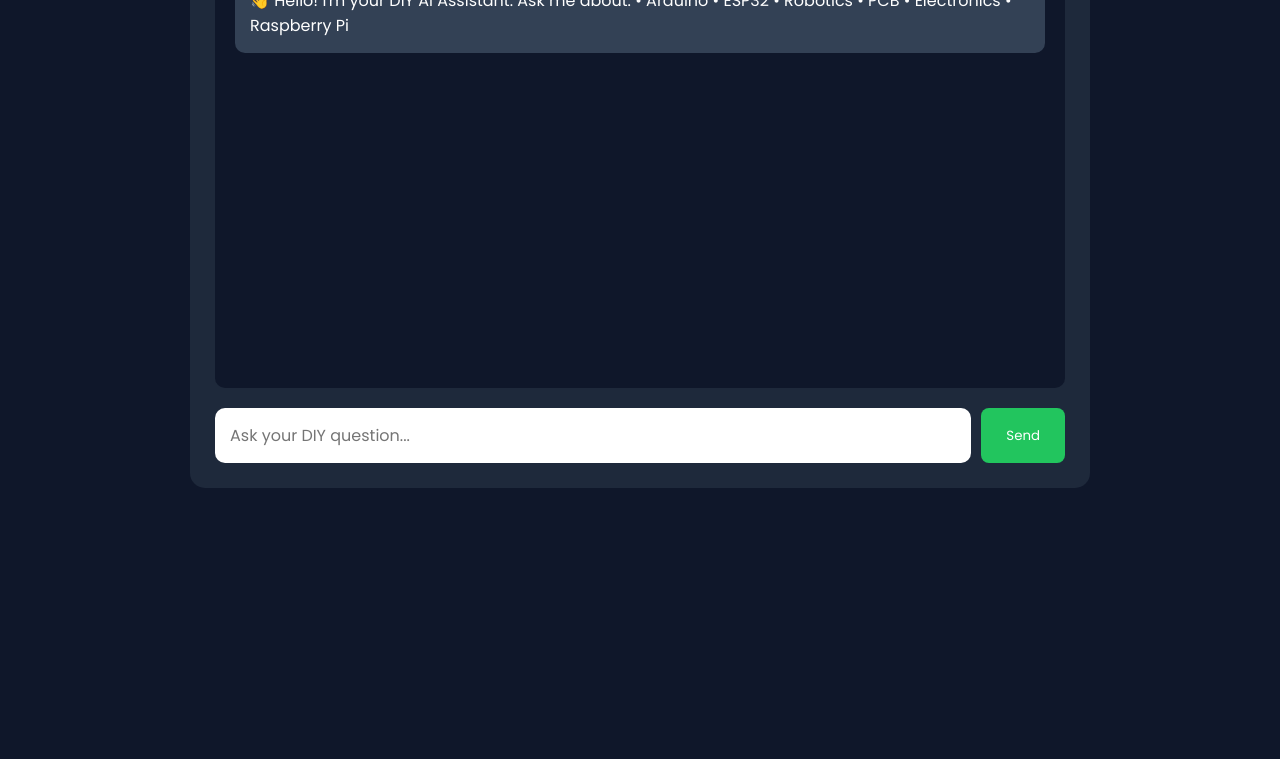
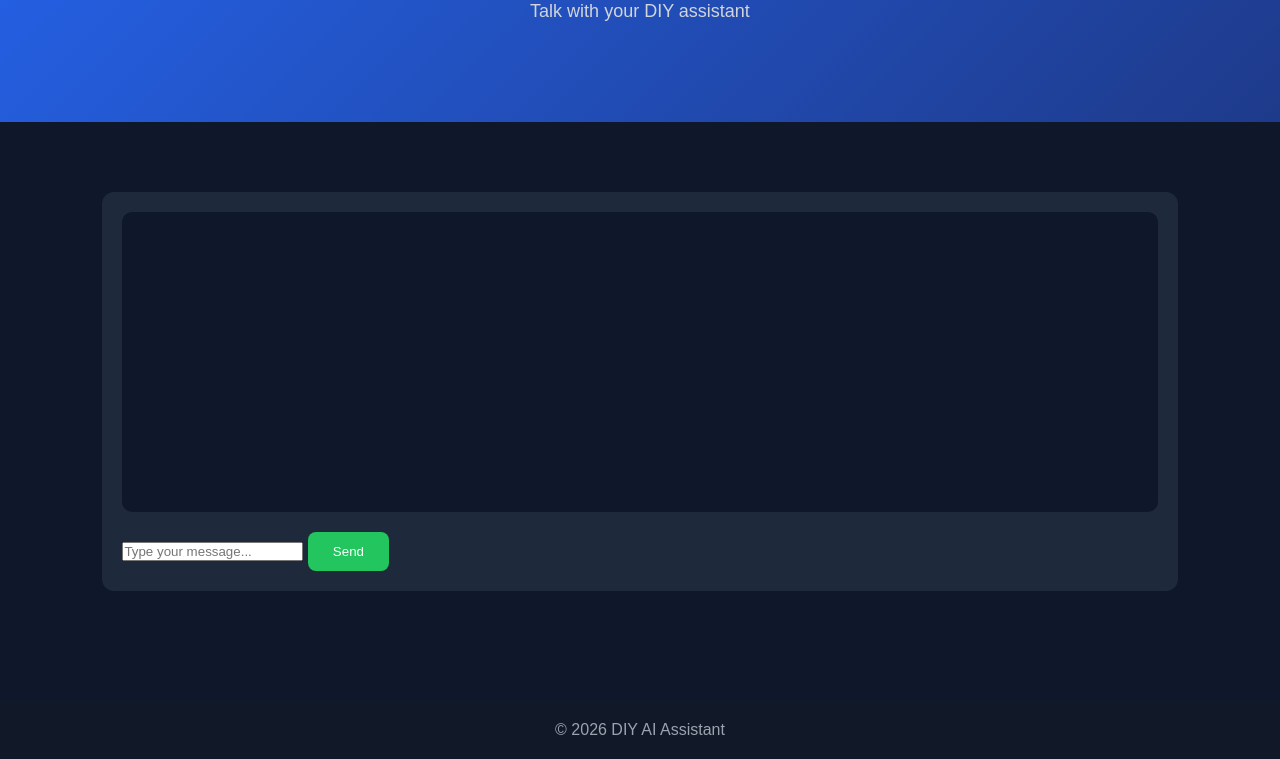
Before and after one commit to arunf1kumar-cyber/DIY-AI-Assistant-1, a plain HTML site: page ai-chat.html in a window 1280 px wide. Shown: the part 241-1000 px from the top of the page. Before the commit the page ends 800 px from the top, so only its background shows below. Drawn offline with Linux system fonts and the light colour scheme.

Commit message:
Update ai-chat.html

```diff
--- a/ai-chat.html
+++ b/ai-chat.html
@@ -3,211 +3,48 @@
 <head>
     <meta charset="UTF-8">
     <meta name="viewport" content="width=device-width, initial-scale=1.0">
-    <title>DIY AI Assistant - AI Chat</title>
-
+    <title>AI Chat - DIY AI Assistant</title>
     <link rel="stylesheet" href="style.css">
-
-    <link href="https://fonts.googleapis.com/css2?family=Poppins:wght@300;400;600;700&display=swap" rel="stylesheet">
-
-    <style>
-
-.chat-container{
-
-    width:90%;
-    max-width:900px;
-
-    margin:40px auto;
-
-    background:#1e293b;
-
-    border-radius:15px;
-
-    padding:25px;
-
-}
-
-.chat-box{
-
-    height:450px;
-
-    overflow-y:auto;
-
-    background:#0f172a;
-
-    border-radius:10px;
-
-    padding:20px;
-
-    margin-bottom:20px;
-
-}
-
-.message{
-
-    margin:15px 0;
-
-    padding:15px;
-
-    border-radius:10px;
-
-}
-
-.user{
-
-    background:#2563eb;
-
-    text-align:right;
-
-}
-
-.ai{
-
-    background:#334155;
-
-}
-
-.input-area{
-
-    display:flex;
-
-    gap:10px;
-
-}
-
-.input-area input{
-
-    flex:1;
-
-    padding:15px;
-
-    border-radius:10px;
-
-    border:none;
-
-    font-size:16px;
-
-}
-
-.input-area button{
-
-    margin:0;
-
-}
-
-    </style>
-
 </head>
-
 <body>
 
 <header>
-
-<div class="logo">
-
-🤖 DIY AI Assistant
-
-</div>
-
+    <div class="logo">DIY AI Assistant</div>
     <nav>
-
         <a href="index.html">Home</a>
-
         <a href="dashboard.html">Dashboard</a>
-
         <a href="projects.html">Projects</a>
-
         <a href="components.html">Components</a>
-
-<a href="upload.html">Upload</a>
-
+        <a href="ai-chat.html">AI Chat</a>
     </nav>
-
 </header>
 
-<div class="chat-container">
+<section class="hero">
+    <h1>AI Chat Assistant 🤖</h1>
+    <p>Talk with your DIY assistant</p>
+</section>
 
-<h2 align="center">DIY AI Chat</h2>
+<section>
 
-<div class="chat-box" id="chatBox">
+    <div class="cards">
 
-<div class="message ai">
+        <div class="card" style="text-align:left;">
+            <div id="chatBox" style="height:300px; overflow-y:auto; background:#0f172a; padding:10px; border-radius:10px;"></div>
 
-👋 Hello! I'm your DIY AI Assistant.
+            <input id="chatInput" type="text" placeholder="Type your message...">
 
-Ask me about:
-
-• Arduino
-
-• ESP32
-
-• Robotics
-
-• PCB
-
-• Electronics
-
-• Raspberry Pi
-
+            <button onclick="sendMessage()">Send</button>
         </div>
 
     </div>
 
-<div class="input-area">
+</section>
 
-<input
-id="userInput"
-type="text"
-placeholder="Ask your DIY question...">
+<footer>
+    <p>© 2026 DIY AI Assistant</p>
+</footer>
 
-<button onclick="sendMessage()">
-
-Send
-
-</button>
-
-</div>
-
-</div>
-
-<script>
-
-function sendMessage(){
-
-let input=document.getElementById("userInput");
-
-let chat=document.getElementById("chatBox");
-
-if(input.value.trim()=="") return;
-
-chat.innerHTML+=`
-
-<div class="message user">
-
-${input.value}
-
-</div>
-
-`;
-
-chat.innerHTML+=`
-
-<div class="message ai">
-
-This is a demo AI response.
-
-Later this page can connect to OpenAI or Gemini APIs to provide real step-by-step project guidance.
-
-</div>
-
-`;
-
-input.value="";
-
-chat.scrollTop=chat.scrollHeight;
-
-}
-
-</script>
+<script src="script.js"></script>
 
 </body>
 </html>
```
Lines whose indentation alone changed are shown as unchanged.
